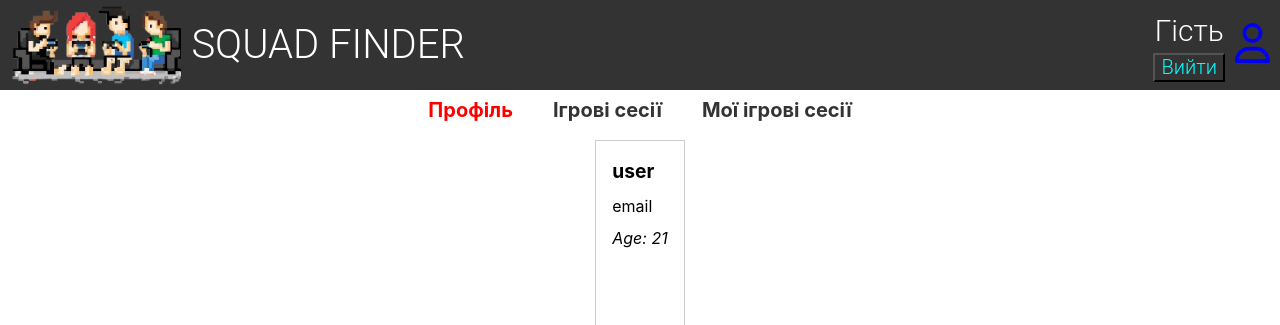
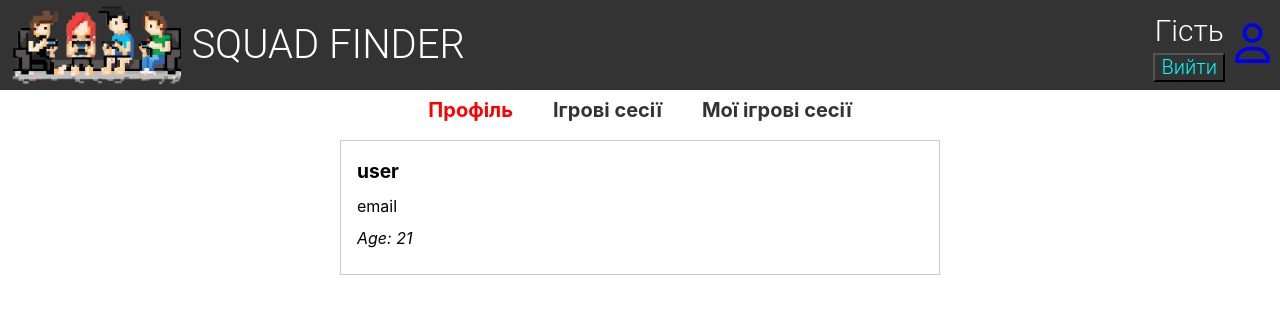
Before and after one commit to Freestanchik/diploma-squad-finder-web, a React (Vite) app in the folder client/: page /profile in a window 1280 px wide. Shown: the top 325 px of the page. Built offline with nearby package versions, Linux system fonts and the light colour scheme; no server answers; sample sign-in values are in the browser's storage.

Commit message:
Change in profile css styles

```diff
--- a/client/src/pages/Profile/Profile.jsx
+++ b/client/src/pages/Profile/Profile.jsx
@@ -32,9 +32,11 @@ const Profile = () => {
 
     return (
         <div className="user-profile">
-            <div className="user-profile__username">{user ? user.login : "user"}</div>
-            <div className="user-profile__email">{user ?user.email : "email"}</div>
-            <div className="user-profile__age">Age: 21</div>
+            <div className="user-profile__container">
+                <div className="user-profile__username">{user ? user.login : "user"}</div>
+                <div className="user-profile__email">{user ?user.email : "email"}</div>
+                <div className="user-profile__age">Age: 21</div>
+            </div>
         </div>
     );
 }
--- a/client/src/pages/Profile/profile.scss
+++ b/client/src/pages/Profile/profile.scss
@@ -1,11 +1,13 @@
 .user-profile {
-  display: flex;
-  flex-direction: column;
-  border: 1px solid #ccc;
-  padding: 1rem;
-  margin-bottom: 1rem;
-  max-width: 800px;
+  max-width: 600px;
+  width: 100%;
   margin-top: 10px;
+
+  &__container {
+    border: 1px solid #ccc;
+    padding: 1rem;
+    margin-bottom: 1rem;
+  }
 
   &__username {
     font-size: 1.2rem;
```
